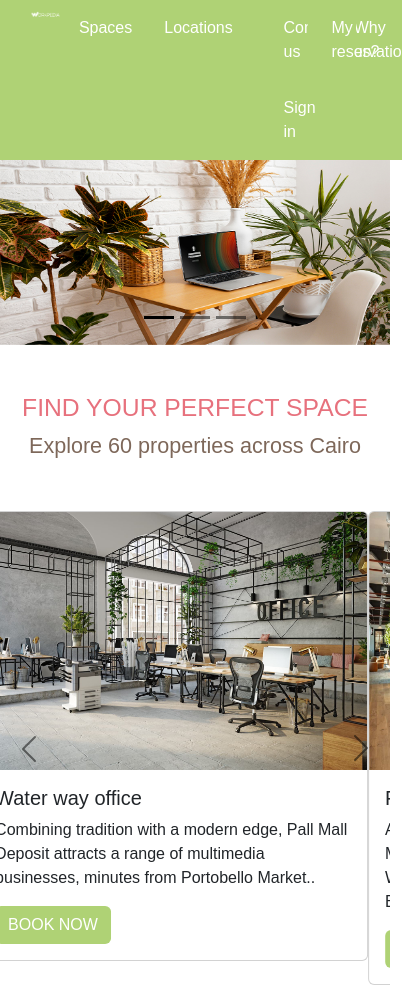
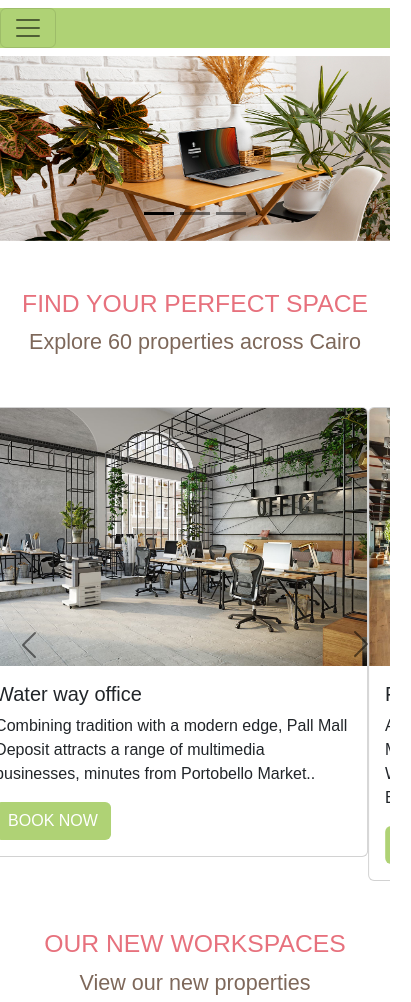
Before and after one commit to OmarElHoseiny/workspace, a plain HTML site: page index.html in a window 390 px wide. Shown: the top 1002 px of the page, 411 px wide, since content can reach past the window. Drawn offline with Linux system fonts and the light colour scheme.

Commit message:
Update index.html

```diff
--- a/index.html
+++ b/index.html
@@ -10,11 +10,15 @@
 </head>
 <body>
 
-  <nav>
+  <nav class="navbar navbar-expand-lg">
     <div class="container-fluid test">
+      <div class="navbar-collapse">
+
         <div class="d-flex justify-content-between">
             <div class="row">
-            <div class="nav__left d-flex justify-content-between col-7">
+              <button class="navbar-toggler d-lg-none" type="button" data-bs-toggle="collapse" data-bs-target="#navbarToggleExternalContent" aria-controls="navbarToggleExternalContent" aria-expanded="false" aria-label="Toggle navigation">
+                <span class="navbar-toggler-icon"></span>  </button>
+            <div class="nav__left d-flex justify-content-between col-7 d-none d-lg-flex">
           <!-- <logo -->
             <div class="ps-3 py-2 col-3"> <a href="#">
            <img  src="images/logo.png"  alt="Logo" width="100%" class="d-inline-block align-text-top">  </a></div>
@@ -148,7 +152,7 @@
                            </ul> </div></li>
                 </ul>
             </div>
-            <div class="nav__right d-flex col-5 " id="nav__right">
+            <div class="nav__right d-flex col-5 d-none d-lg-flex" id="nav__right">
                 <ul  class="d-flex mb-0" type="none" id="nav__right__list">
                     <div class="row nav__right__list">
                <li class="px-4 py-3 col-4">
@@ -158,6 +162,7 @@
             </ul>
             </div>
         </div>
+    </div>
     </div>
     </div>
 </nav>
```
